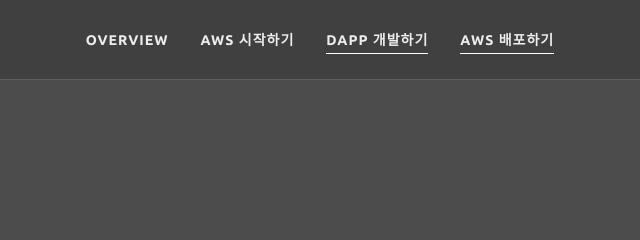
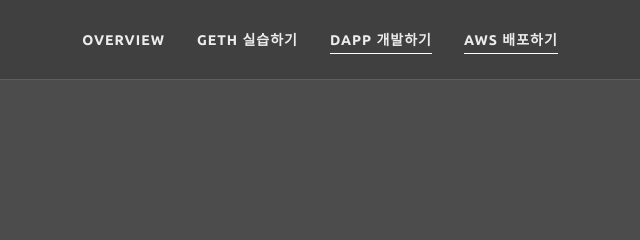
Before and after one commit to awslego/www, a plain HTML site: page lecture1.html in a window 1280 px wide. Shown: the top 240 px of the page, 320-960 px from the left. Drawn offline with Linux system fonts and the light colour scheme.

Commit message:
added pdf

```diff
--- a/lecture1.html
+++ b/lecture1.html
@@ -55,7 +55,7 @@
                                 </li>
 
                                 <li class="nav-item">
-                                    <a class="nav-link page-scroll" href="#PREREQUISITES">AWS 시작하기</a>
+                                    <a class="nav-link page-scroll" href="#PREREQUISITES">Geth 실습하기</a>
                                 </li>
 
                                 <li class="nav-item">
```
